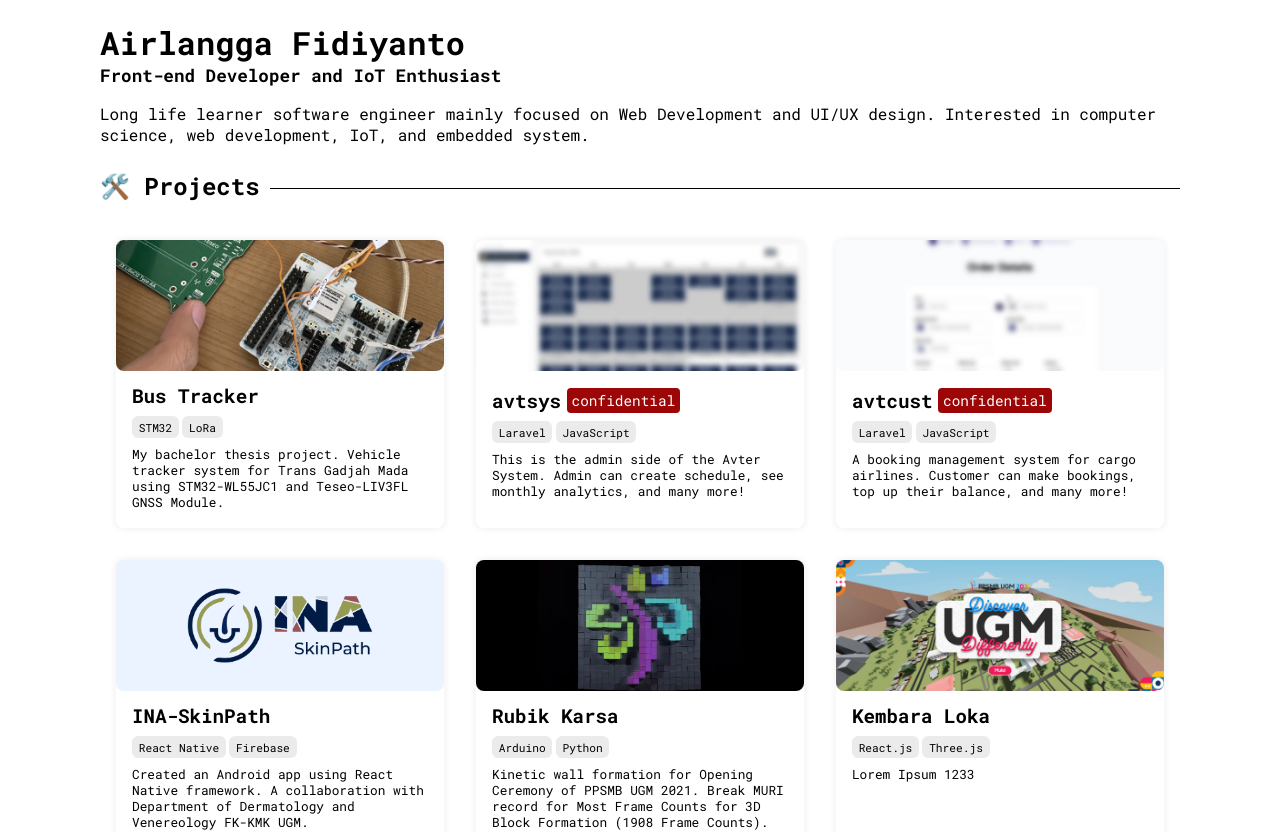
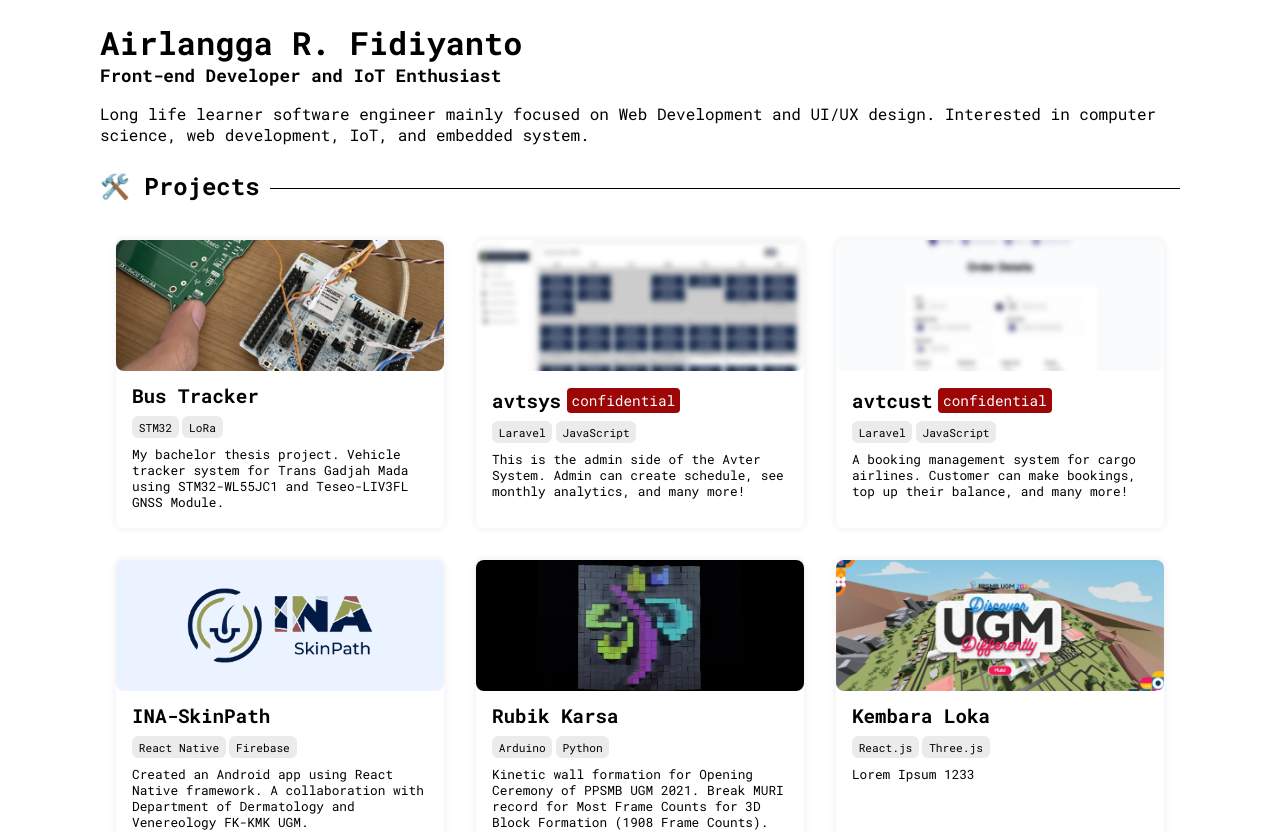
Before and after one commit to airlanggarasyad/personal-site, a React (Create React App) app: page / in a window 1280 px wide. Shown: the top 832 px of the page. Built offline with nearby package versions, Linux system fonts and the light colour scheme.

Commit message:
site title and header name change

```diff
--- a/public/index.html
+++ b/public/index.html
@@ -24,7 +24,7 @@
       work correctly both with client-side routing and a non-root public URL.
       Learn how to configure a non-root public URL by running `npm run build`.
     -->
-    <title>React App</title>
+    <title>Airlangga's Personal Space</title>
   </head>
   <body>
     <noscript>You need to enable JavaScript to run this app.</noscript>
--- a/src/App.js
+++ b/src/App.js
@@ -16,7 +16,7 @@ function App() {
           />
         </div> */}
         <div className="rigt" >
-          <h1 style={{ marginBottom: 0 }}>Airlangga Fidiyanto</h1>
+          <h1 style={{ marginBottom: 0 }}>Airlangga R. Fidiyanto</h1>
           <h3 style={{ margin: 0, fontSize: "1.1em" }}>
             Front-end Developer and IoT Enthusiast
           </h3>
```
Also changed, not shown: firebase.json (added), 1 other file (tests, documents, lock files or other folders).
